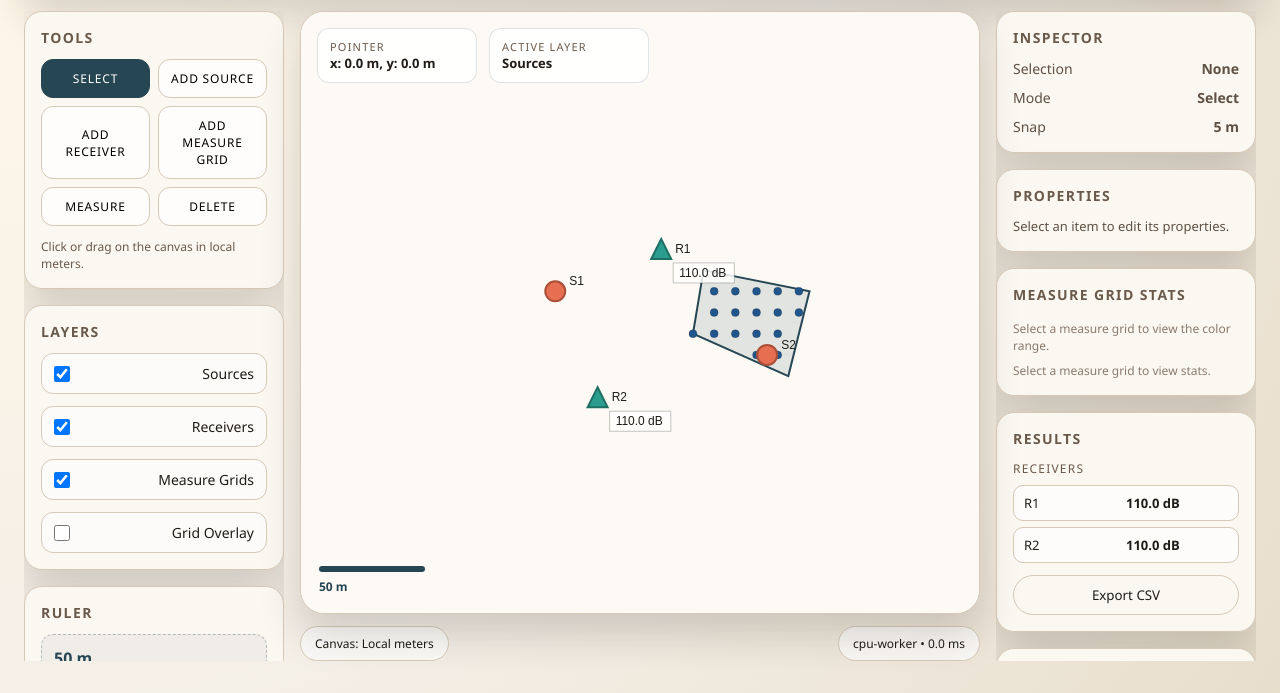
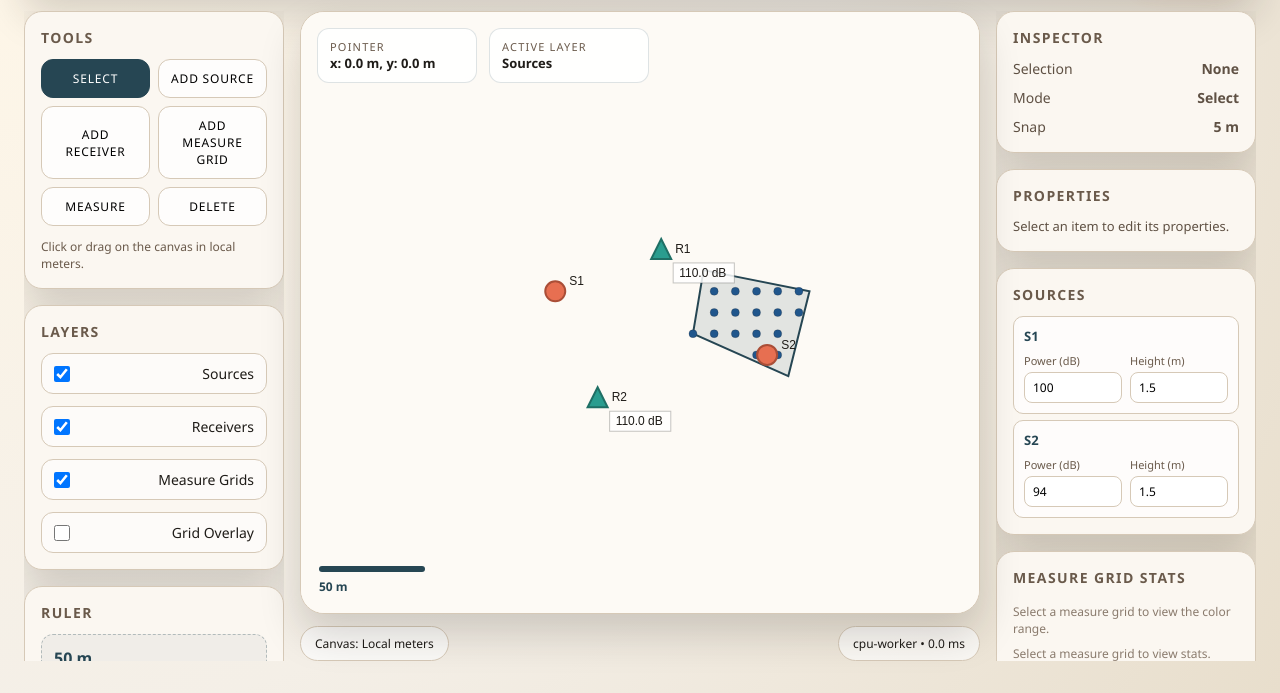
Before and after one commit to KanuToCL/GeoNoise, a website with bundled scripts: page apps/web/index.html in a window 1280 px wide. Shown: the part 107-800 px from the top of the page. Built offline with nearby package versions, Linux system fonts and the light colour scheme; files whose address does not match are found by name.

Commit message:
Make sources panel editable
Details:

- add Sources inspector panel to list current sources

- render inline Power/Height inputs with immediate recompute

- allow row click to select a source without disrupting edits

- style source rows and fields for compact scanning

Todo:

- consider adding X/Y edits or collapse/expand per source

```diff
--- a/apps/web/index.html
+++ b/apps/web/index.html
@@ -149,6 +149,13 @@
           </section>
 
           <section class="panel">
+            <h2>Sources</h2>
+            <div class="results-section">
+              <div class="results-table" id="sourceTable"></div>
+            </div>
+          </section>
+
+          <section class="panel">
             <h2>Measure Grid Stats</h2>
             <div class="results-section">
               <div class="panel-legend" id="panelLegend"></div>
--- a/apps/web/src/main.ts
+++ b/apps/web/src/main.ts
@@ -80,6 +80,7 @@ const toolGrid = document.querySelector('#toolGrid') as HTMLDivElement | null;
 const selectionLabel = document.querySelector('#selectionLabel') as HTMLSpanElement | null;
 const modeLabel = document.querySelector('#modeLabel') as HTMLSpanElement | null;
 const propertiesBody = document.querySelector('#propertiesBody') as HTMLDivElement | null;
+const sourceTable = document.querySelector('#sourceTable') as HTMLDivElement | null;
 const receiverTable = document.querySelector('#receiverTable') as HTMLDivElement | null;
 const panelStats = document.querySelector('#panelStats') as HTMLDivElement | null;
 const panelLegend = document.querySelector('#panelLegend') as HTMLDivElement | null;
@@ -783,6 +784,8 @@ function computeSceneIncremental(sourceId: string) {
 }
 
 function renderResults() {
+  renderSources();
+
   if (receiverTable) {
     receiverTable.innerHTML = '';
     for (const receiver of results.receivers) {
@@ -795,6 +798,63 @@ function renderResults() {
 
   renderPanelLegend();
   renderPanelStats();
+}
+
+function createInlineField(label: string, value: number, onChange: (value: number) => void) {
+  const field = document.createElement('label');
+  field.className = 'source-field';
+  const name = document.createElement('span');
+  name.textContent = label;
+  const input = document.createElement('input');
+  input.type = 'number';
+  input.step = '0.1';
+  input.value = value.toString();
+  input.addEventListener('change', () => {
+    const next = Number(input.value);
+    if (Number.isFinite(next)) onChange(next);
+  });
+  field.appendChild(name);
+  field.appendChild(input);
+  return field;
+}
+
+function renderSources() {
+  if (!sourceTable) return;
+  sourceTable.innerHTML = '';
+  if (!scene.sources.length) {
+    sourceTable.innerHTML = '<span class="legend-empty">No sources yet.</span>';
+    return;
+  }
+
+  for (const source of scene.sources) {
+    const row = document.createElement('div');
+    row.className = 'source-row';
+    const header = document.createElement('div');
+    header.className = 'source-row-header';
+    header.innerHTML = `<strong>${source.id.toUpperCase()}</strong>`;
+    row.appendChild(header);
+
+    const fields = document.createElement('div');
+    fields.className = 'source-fields';
+    fields.appendChild(createInlineField('Power (dB)', source.power, (value) => {
+      source.power = value;
+      renderProperties();
+      computeScene();
+    }));
+    fields.appendChild(createInlineField('Height (m)', source.z, (value) => {
+      source.z = value;
+      renderProperties();
+      computeScene();
+    }));
+    row.appendChild(fields);
+
+    row.addEventListener('click', (event) => {
+      if ((event.target as HTMLElement).tagName === 'INPUT') return;
+      setSelection({ type: 'source', id: source.id });
+    });
+
+    sourceTable.appendChild(row);
+  }
 }
 
 function createId(prefix: string, seq: number) {
--- a/apps/web/src/style.css
+++ b/apps/web/src/style.css
@@ -439,6 +439,46 @@ button.primary {
   font-size: 13px;
 }
 
+.source-row {
+  display: flex;
+  flex-direction: column;
+  gap: 8px;
+  padding: 10px;
+  border-radius: 10px;
+  background: rgba(255, 255, 255, 0.7);
+  border: 1px solid var(--panel-border);
+}
+
+.source-row-header {
+  display: flex;
+  justify-content: space-between;
+  font-size: 13px;
+  color: var(--accent-dark);
+}
+
+.source-fields {
+  display: grid;
+  grid-template-columns: repeat(2, minmax(0, 1fr));
+  gap: 8px;
+}
+
+.source-field {
+  display: flex;
+  flex-direction: column;
+  gap: 4px;
+  font-size: 11px;
+  color: #6a5a4b;
+}
+
+.source-field input {
+  width: 100%;
+  padding: 6px 8px;
+  border-radius: 8px;
+  border: 1px solid var(--panel-border);
+  font-family: var(--font);
+  font-size: 12px;
+}
+
 .panel-stats {
   display: flex;
   flex-direction: column;
```
